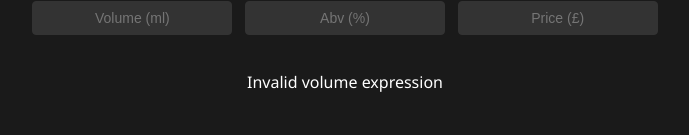
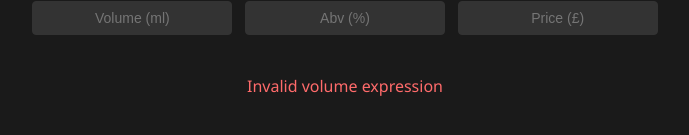
Before and after one commit to kay-who-codes/Bevvy-Value-Grid, a plain HTML site: page index.html in a window 1280 px wide. Shown: the part 135-270 px from the top of the page, without its empty margins (295-984 px from the left). Drawn offline with Linux system fonts and the light colour scheme.

Commit message:
Update style.css

```diff
--- a/css/style.css
+++ b/css/style.css
@@ -114,6 +114,12 @@ th {
     font-weight: bold;
 }
 
+.error {
+    color: #ff6b6b;
+    text-align: center;
+    margin: 20px 0;
+}
+
 /* Hover effects (disabled on touch devices) */
 @media (hover: hover) {
     table.highlight-row td.highlighted-row,
```
